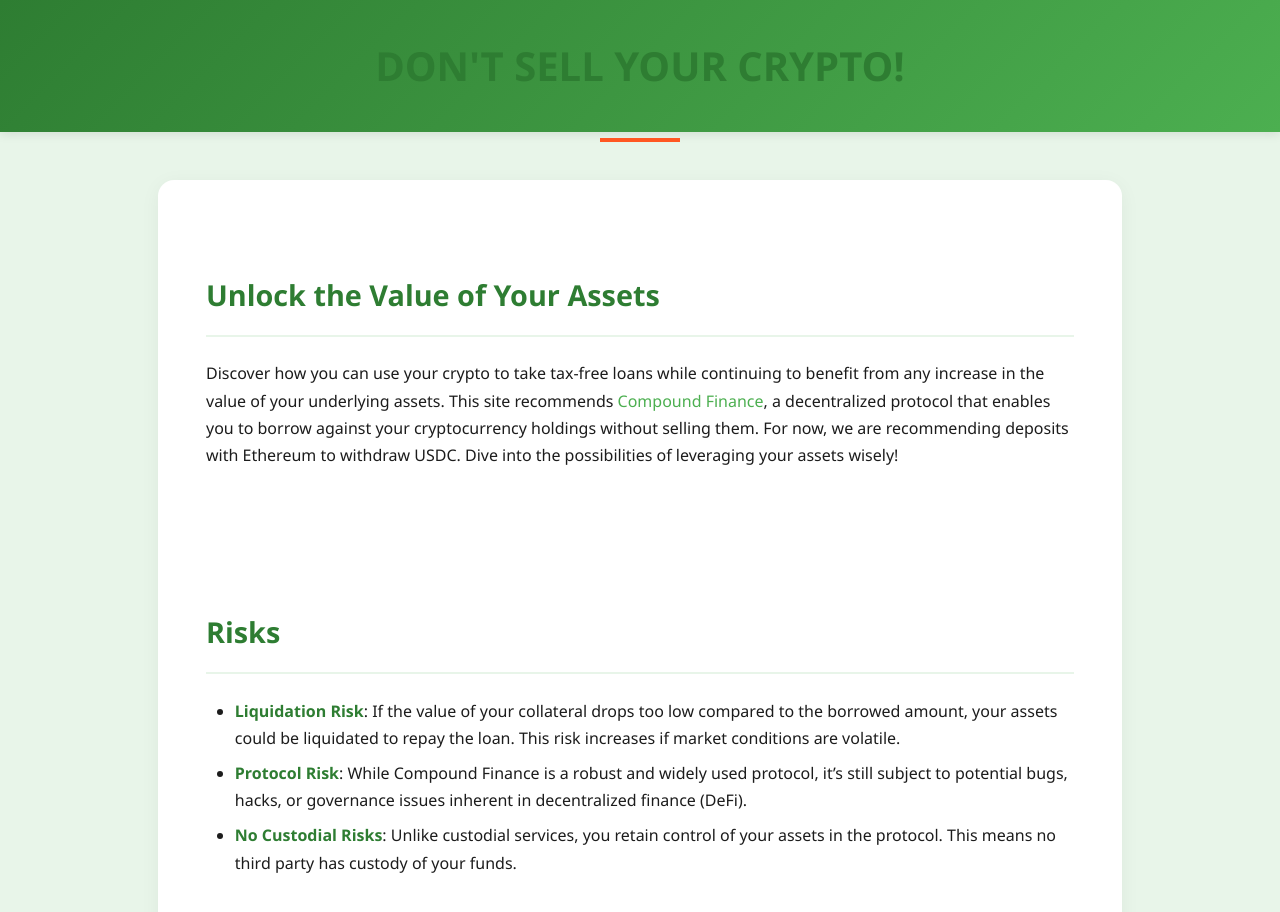
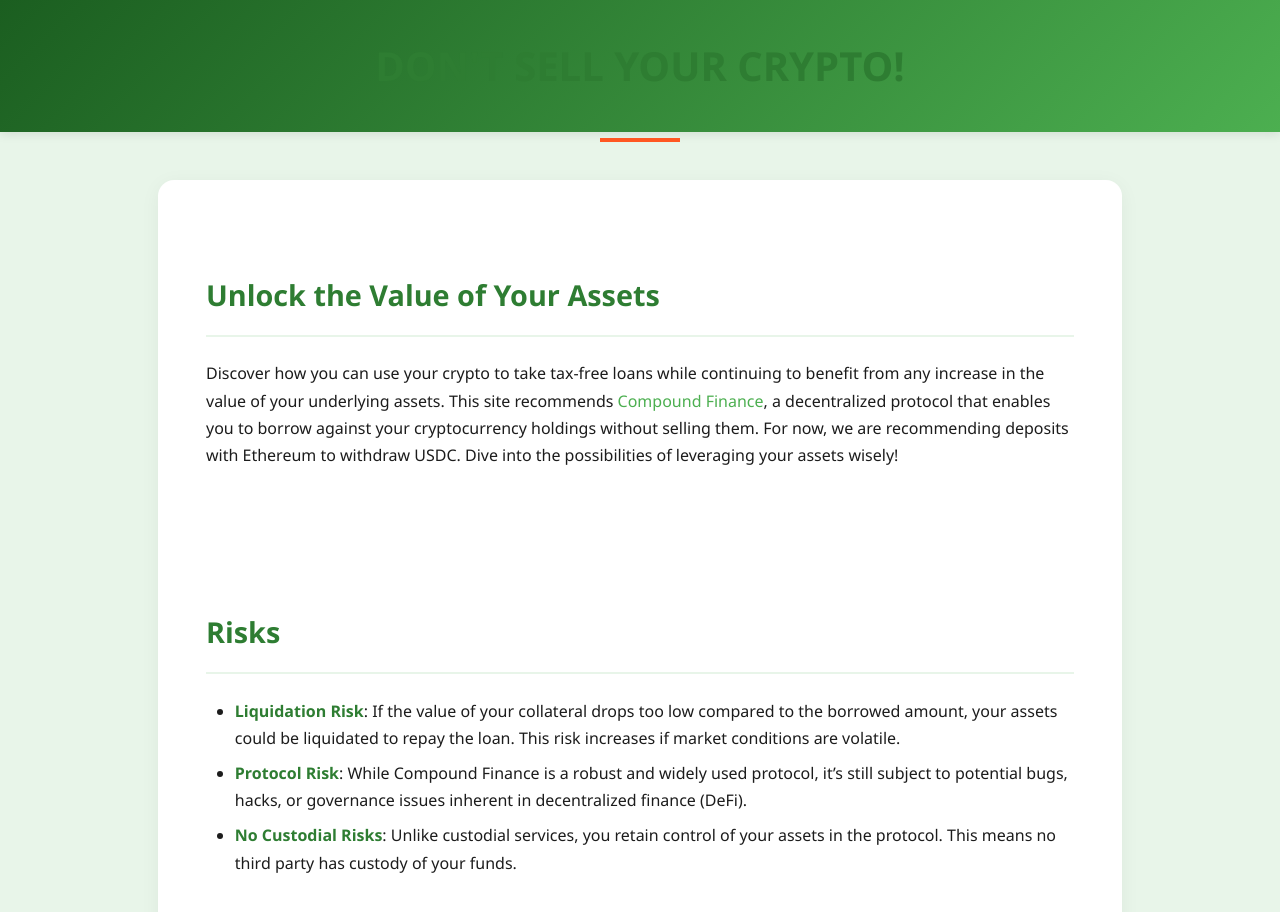
Before and after one commit to pierce403/hodl.how, a plain HTML site: page index.html in a window 1280 px wide. Shown: the top 912 px of the page. Drawn offline with Linux system fonts and the light colour scheme.

Commit message:
more contrast on title

```diff
--- a/index.html
+++ b/index.html
@@ -13,6 +13,7 @@
             --text-dark: #1C1C1C;
             --text-light: #ffffff;
             --accent-color: #FF5722;
+            --header-dark: #1B5E20;
         }
 
         body {
@@ -25,7 +26,7 @@
         }
 
         header {
-            background: linear-gradient(135deg, var(--dark-green), var(--primary-green));
+            background: linear-gradient(135deg, var(--header-dark), var(--primary-green));
             color: var(--text-light);
             padding: 2em 0;
             text-align: center;
```
